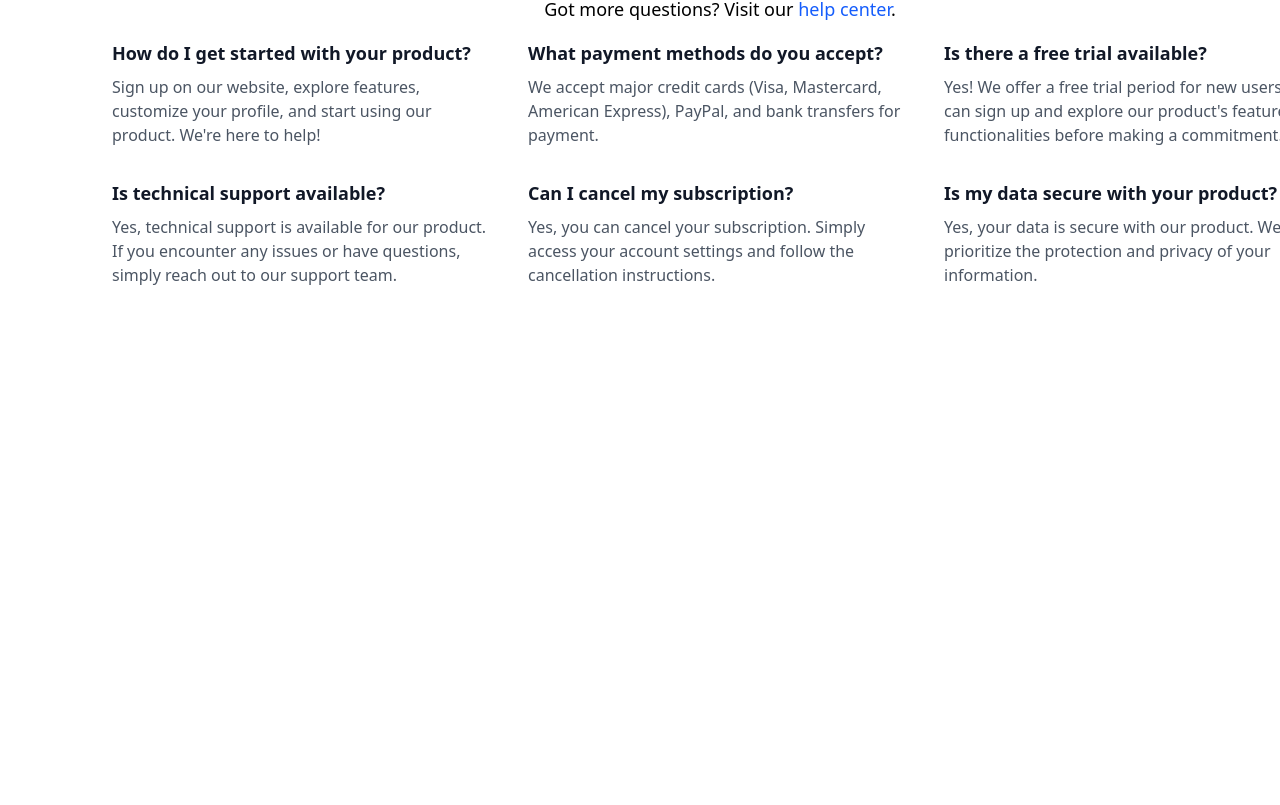
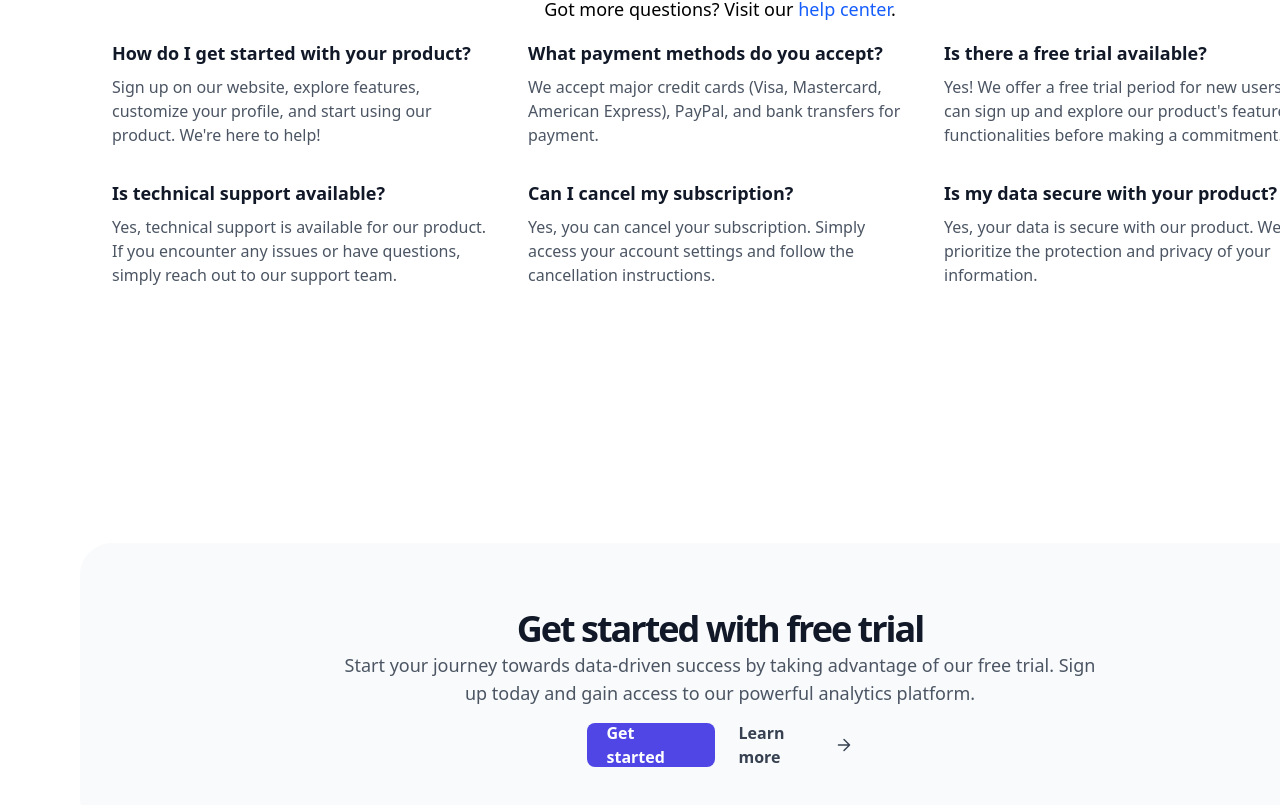
Before and after one commit to RimasSaad/Tailwind-Demo, a React (Vite) app: page / in a window 1280 px wide. Shown: the part 1129-1934 px from the top of the page. Before the commit the page ends 1608 px from the top, so only its background shows below. Built offline with nearby package versions, Linux system fonts and the light colour scheme.

Commit message:
Update the CTA Section

```diff
--- a/src/App.tsx
+++ b/src/App.tsx
@@ -4,7 +4,7 @@
 import React from 'react';
 import PricingSection from './components/PricingSection'; // Import the PricingSection component
 import FAQSection from './components/FAQSection'; // Import the FAQSection component
-// import CTASection from './components/CTASection'; // Import the CTASection component
+import CTASection from './components/CTASection'; // Import the CTASection component
 
 function App() {
   return (
@@ -14,7 +14,7 @@ function App() {
       {/* Render the FAQ Section */}
       <FAQSection />
       {/* Render the CTA Section*/}
-      {/* <CTASection /> */}
+      <CTASection />
     </div>
   );
 }
--- a/src/components/CTASection.tsx
+++ b/src/components/CTASection.tsx
@@ -1,13 +1,53 @@
 
-/*
 
 import React, {useState} from 'react';
+import ArrowIcon from '../assets/arrow-right.svg';
 
-const FAQSection = () => {
+
+const CTASection = () => {
 
     return (
+        //Secion with full width
+        <section className="w-full">
+            <div className="flow flow-col w-full max-w-[1440px] h-[448px] bg-white items-center mx-auto ">
+                {/* Container to hold Heading, supporting text and the CTA buttons */}
+                <div className="w-[1440px] py-[64px] px-[32px] gap-[48px] items-center mx-auto">
+                    <div className="flow flow-col w-[1280px] rounded-[32px] py-[64px] px-[32px] gap-[32px] bg-[#F9FAFB] items-center mx-auto">
+                        {/* Heading and supporting text */}
+                        <div className="flow flow-col w-[1216px] h-[116px] items-center">
+                            <div className="flow flow-col w-[1216px] h-[44px] gap-[48px]">
+                                <div className="w-full max-w-[768px] text-center mx-auto">
+                                    {/* Heading */}
+                                    <div className="flow flow-col w-[768px] h-[44px] gap-[12px]">
+                                        <h4 className="font-inter font-semibold text-[36px] leading-[44px] tracking-[-2px] text-center text-[#111827]">
+                                            Get started with free trial
+                                        </h4>
+                                    </div>
+                                    {/* Supporting text */}
+                                    <p className="font-inter font-normal text-[18px] leading-[28px] text-center text-[#4B5563]">
+                                        Start your journey towards data-driven success by taking advantage of our free trial.
+                                        Sign up today and gain access to our powerful analytics platform.
+                                    </p>
+                                </div>
+                            </div>
+                        </div>
+                        {/* CTA Buttons */}
+                        <div className="flex flex-row items-center justify-center gap-[24px]">
+                            {/* Get Started Button */}
+                            <a href="#" className="w-[128px] h-[44px] bg-[#4F46E5] text-white font-inter font-semibold text-[16px] leading-[24px] rounded-[8px] px-[20px] py-[10px] flex items-center justify-center">
+                                Get started
+                            </a>
+                            {/* Learn More Button */}
+                            <a href="#" className="w-[115px] h-[44px] flex items-center justify-center gap-[8px] text-[#374151] font-inter font-semibold text-[16px] leading-[24px]">
+                                Learn more
+                                <img src={ArrowIcon} alt="arrow right" className="w-[20px] h-[20px]" />
+                            </a>
+                        </div>
+                    </div>
+                </div>
+            </div>
 
+        </section>
     );
 };
 export default CTASection;
-*/
--- a/src/components/FAQSection.tsx
+++ b/src/components/FAQSection.tsx
@@ -2,7 +2,7 @@
 // This file defines a React component that renders a Frequently asked questions section.
 // The component uses Tailwind CSS for styling.
 
-import React, {useState} from 'react';
+import React from 'react';
 
 const FAQSection = () => {
 
@@ -18,6 +18,7 @@ const FAQSection = () => {
                         <div className="w-[768px] h-[44px] gap-[12px]">
                             <h4 className="font-inter font-semibold text-[36px] leading-[44px] tracking-[-2px] text-center text-[#111827]">Frequently asked questions</h4>
                         </div>
+                        {/* Supporting text */}
                         <p className="font-inter font-normal text-[18px] leading-[28px] text-center">
                             Here are some of the most frequent questions we get asked.
                         </p>
```
Also changed, not shown: src/assets/arrow-right.svg (added).
